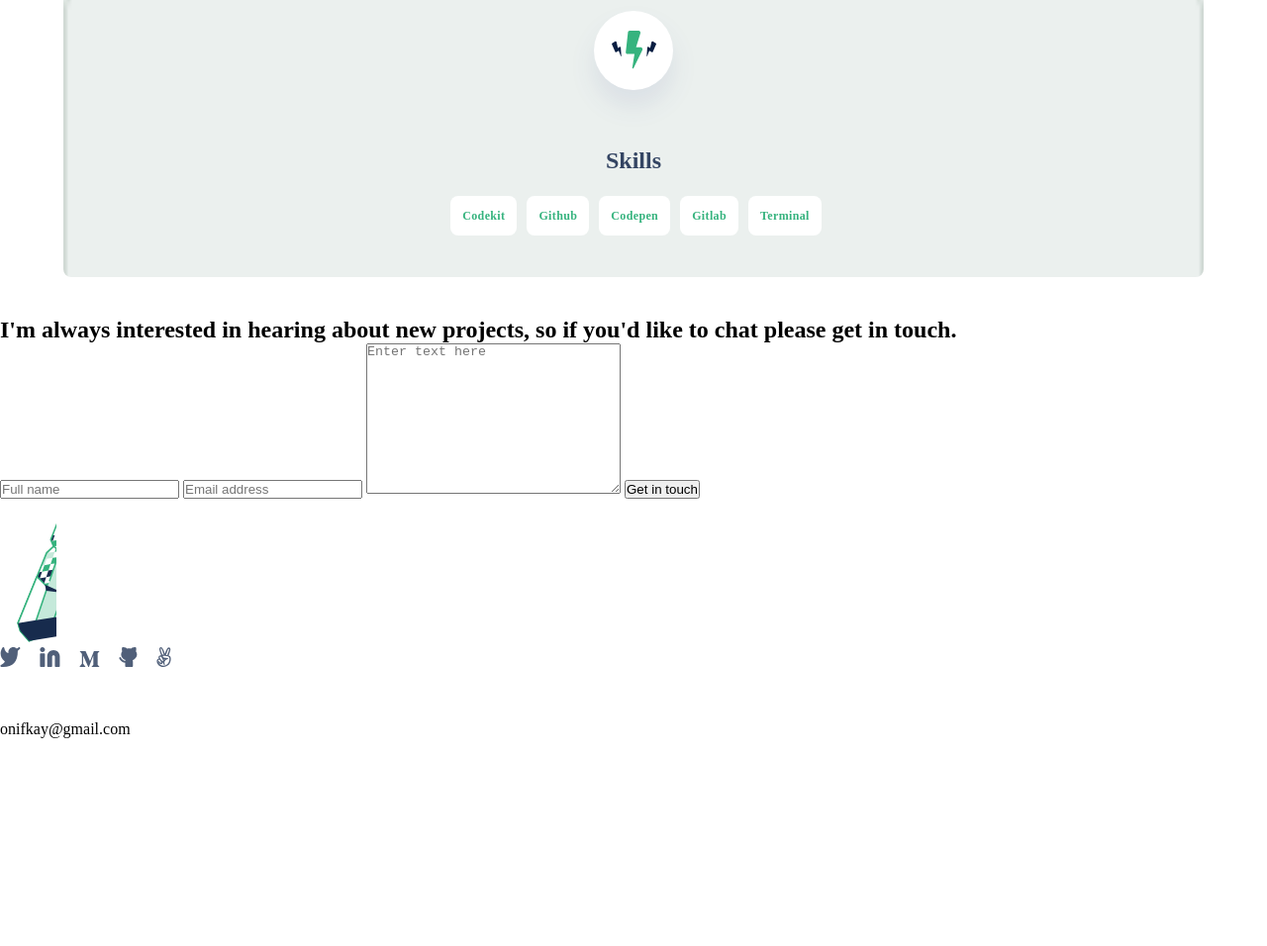
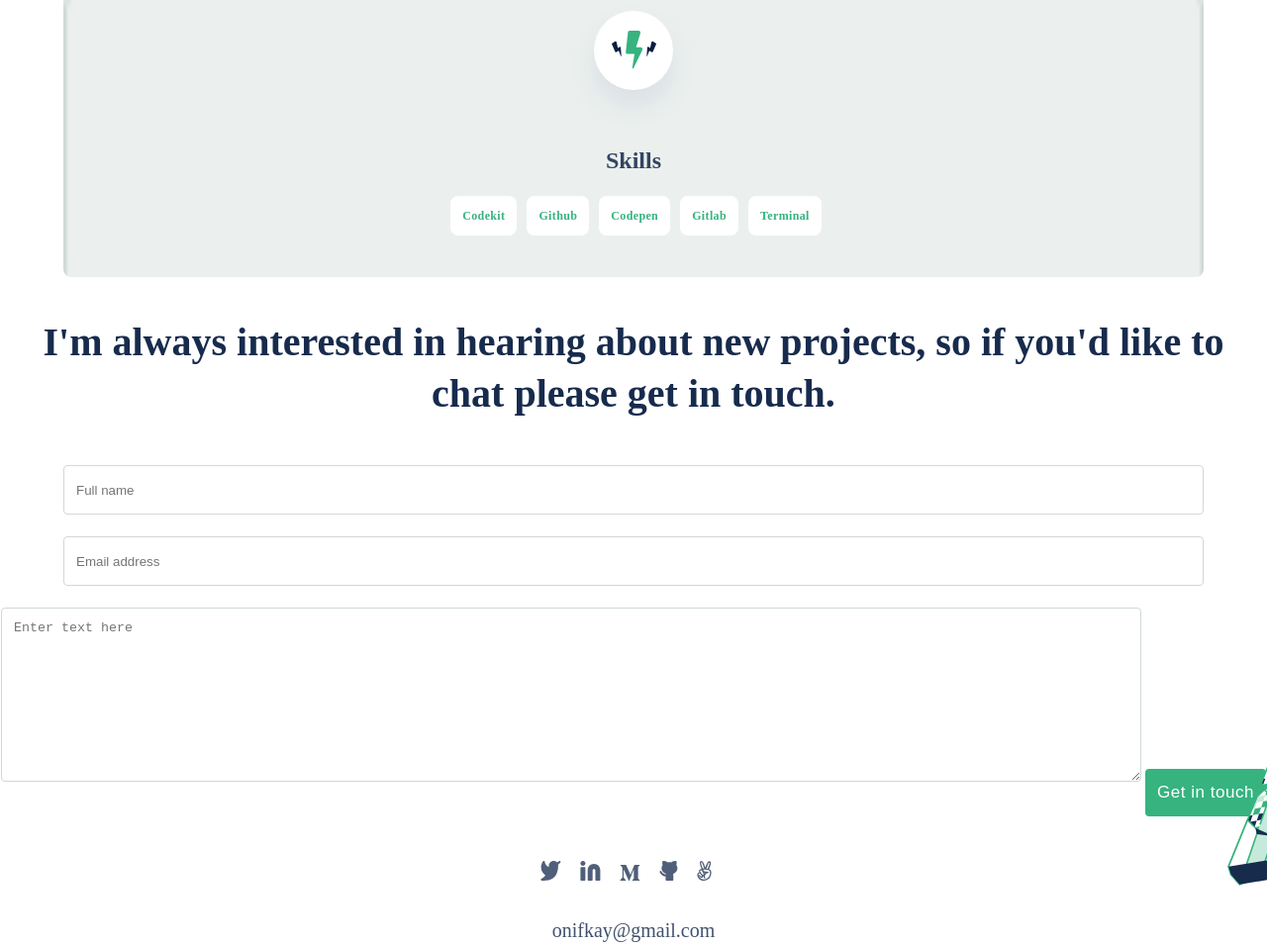
Before and after one commit to kendoriddy/portfolio-website, a website: page index.html in a window 1280 px wide. Shown: the part 4707-5663 px from the top of the page at 99% size. Before the commit the page ends 5453 px from the top, so only its background shows below. Drawn offline with Linux system fonts and the light colour scheme.

Commit message:
Add CSS styling to contact form and form validation

```diff
--- a/index.html
+++ b/index.html
@@ -4,7 +4,10 @@
     <meta charset="UTF-8" />
     <meta http-equiv="X-UA-Compatible" content="IE=edge" />
     <meta name="viewport" content="width=device-width, initial-scale=1.0" />
-    <link href="https://fonts.googleapis.com/css?family=Inter" rel="stylesheet" />
+    <link
+      href="https://fonts.googleapis.com/css?family=Inter"
+      rel="stylesheet"
+    />
     <link rel="stylesheet" href="style.css" />
     <title>Kehinde Onifade Portfolio</title>
   </head>
@@ -31,9 +34,9 @@
         </h1>
 
         <p class="support-text">
-          I can help you build a product , feature or website Look through some of my work and
-          experience! If you like what you see and have a project you need coded, don’t hestiate to
-          contact me.
+          I can help you build a product , feature or website Look through some
+          of my work and experience! If you like what you see and have a project
+          you need coded, don’t hestiate to contact me.
         </p>
         <div class="social-links">
           <ul>
@@ -155,9 +158,9 @@
         </div>
         <h2>About me</h2>
         <p>
-          I can help you build a product , feature or website Look through some of my work and
-          experience! If you like what you see and have a project you need coded, don’t hestiate to
-          contact me.
+          I can help you build a product , feature or website Look through some
+          of my work and experience! If you like what you see and have a project
+          you need coded, don’t hestiate to contact me.
         </p>
         <button type="button">Get My Resume</button>
       </section>
@@ -205,28 +208,50 @@
 
       <section class="contact">
         <h2>
-          I'm always interested in hearing about new projects, so if you'd like to chat please get
-          in touch.
+          I'm always interested in hearing about new projects, so if you'd like
+          to chat please get in touch.
         </h2>
 
-        <form class="form-action">
-          <input type="text" name="name" placeholder="Full name" />
-          <input type="email" name="email" id="email" placeholder="Email address" />
+        <form
+          action="https://formspree.io/f/xlezyjjy"
+          method="post"
+          class="form-action"
+        >
+          <input
+            type="text"
+            name="name"
+            placeholder="Full name"
+            maxlength="30"
+            required
+          />
+          <input
+            type="email"
+            name="email"
+            id="email"
+            placeholder="Email address"
+            required
+          />
           <textarea
             name="message"
             placeholder="Enter text here"
             id="message"
             cols="30"
             rows="10"
+            maxlength="500"
+            required
           ></textarea>
 
-          <button type="button">Get in touch</button>
+          <button type="submit">Get in touch</button>
         </form>
       </section>
 
       <section class="footer">
         <div class="design-images">
-          <img class="illus3" src="assets/images/illustration-contact-form.svg" alt="" />
+          <img
+            class="illus3"
+            src="assets/images/illustration-contact-form.svg"
+            alt=""
+          />
         </div>
         <div class="social-links footer-links">
           <ul>
--- a/style.css
+++ b/style.css
@@ -274,3 +274,87 @@ header {
   line-height: 16px;
   letter-spacing: 0.03em;
 }
+
+.contact h2 {
+  font-style: normal;
+  font-weight: 700;
+  font-size: 40px;
+  line-height: 52px;
+  text-align: center;
+  padding: 0 15px;
+  color: #172b4d;
+  margin-bottom: 40px;
+}
+
+input,
+textarea {
+  width: 90vw;
+  padding: 12px;
+  border: 1px solid #d0d9d4;
+  border-radius: 4px;
+  box-sizing: border-box;
+  margin-top: 6px;
+  margin-bottom: 16px;
+  resize: vertical;
+}
+
+input {
+  height: 50px;
+}
+
+.form-action {
+  text-align: center;
+}
+
+.form-action button {
+  margin-top: 15px;
+  margin-bottom: 15px;
+  font-style: normal;
+  font-weight: 500;
+  font-size: 17px;
+  line-height: 24px;
+  letter-spacing: 0.03em;
+  padding: 12px;
+  background: #36b37f;
+  border-radius: 4px;
+  border: 0;
+  color: #fff;
+  width: fit-content;
+}
+
+.footer {
+  text-align: center;
+  margin-top: 50px;
+}
+
+.footer-links {
+  margin-top: -20px;
+}
+
+.footer p {
+  font-style: normal;
+  font-weight: 400;
+  font-size: 20px;
+  line-height: 32px;
+  text-align: center;
+  color: #42526e;
+  margin-top: -20px;
+}
+
+.illus3 {
+  position: absolute;
+  right: 0;
+  top: -120px;
+}
+
+button:hover {
+  background: #36b37f;
+  box-shadow: 0px 8px 16px rgba(54, 179, 127, 0.24);
+  border-radius: 4px;
+  cursor: pointer;
+}
+
+button:focus {
+  background: #008552;
+  border-radius: 4px;
+}
```
